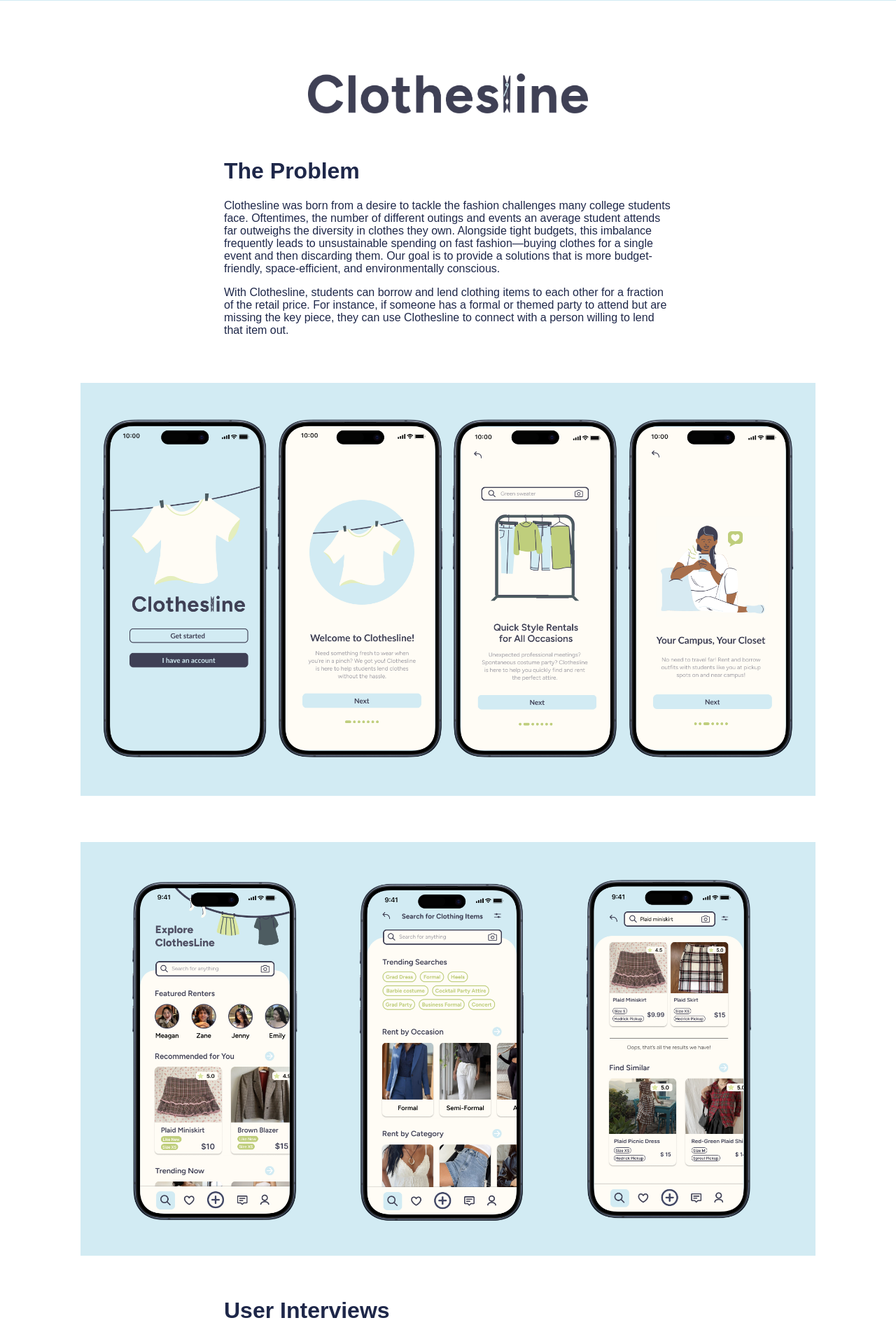
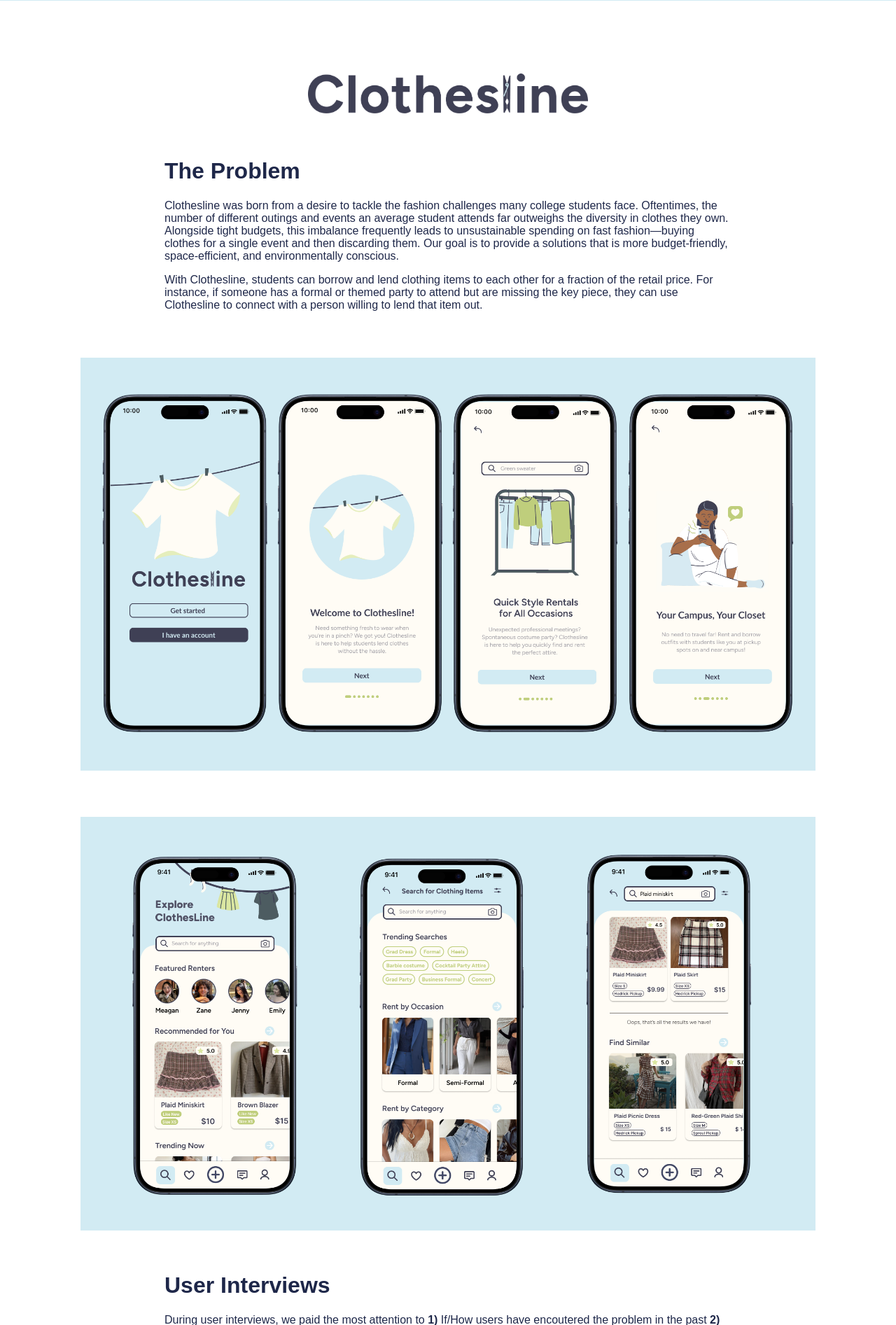
Before and after one commit to emilypoon3/EmilyPoon, a PHP site: page /Clothesline.html in a window 1280 px wide. Shown: the part 649-2542 px from the top of the page at 70% size. Run offline with PHP 8.4, Linux system fonts and the light colour scheme.

Commit message:
300 to 215

```diff
--- a/index.html
+++ b/index.html
@@ -71,7 +71,7 @@
           <figure><img class="oneimg" src="Stickers.png" alt="Failed to load."> </figure>
         <h1 class="righthead" style="padding-top: 5px;">Stickers</h1>
         <h4 class="lefttext" style="padding-top: 10px;">Procreate • Illustration • Merch Design</h4>
-        <p class="lefttext" >Stickers drawn, using Procreate, to be printed out.</p>
+        <p class="lefttext" >Stickers hand-drawn using procreate Intended to be printed and handed out as merchandise.</p>
         <br>
     </div>
 
--- a/style.css
+++ b/style.css
@@ -160,8 +160,8 @@
 
 
   .centertext {
-    margin-right: 300px;
-    margin-left: 300px;
+    margin-right: 215px;
+    margin-left: 215px;
     color: #1E2749;
   }
 
@@ -174,7 +174,7 @@
   .rightheadtwo{
     text-align: left;
     margin-right: 6.3em;
-    margin-left: 300px;
+    margin-left: 215px;
     color: #1E2749;
   }
 
```
